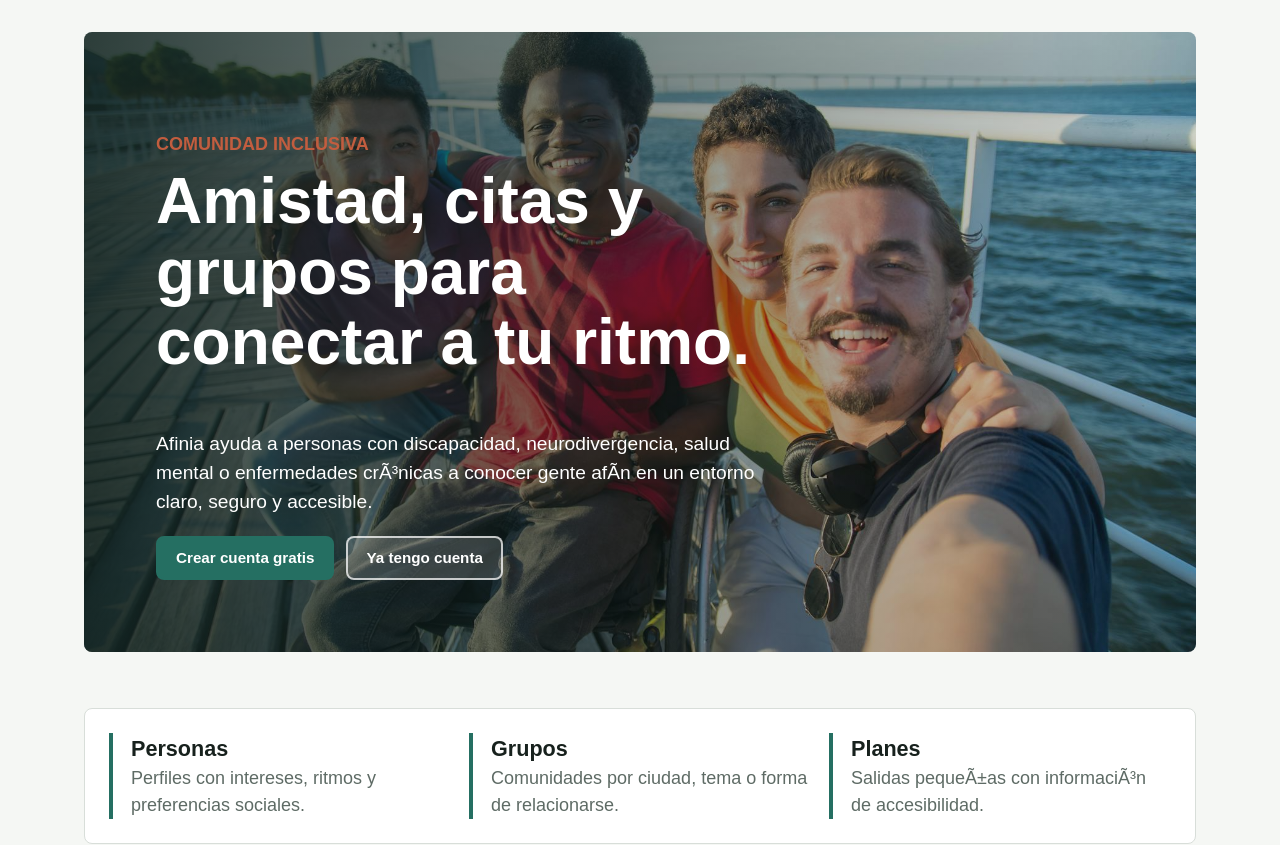
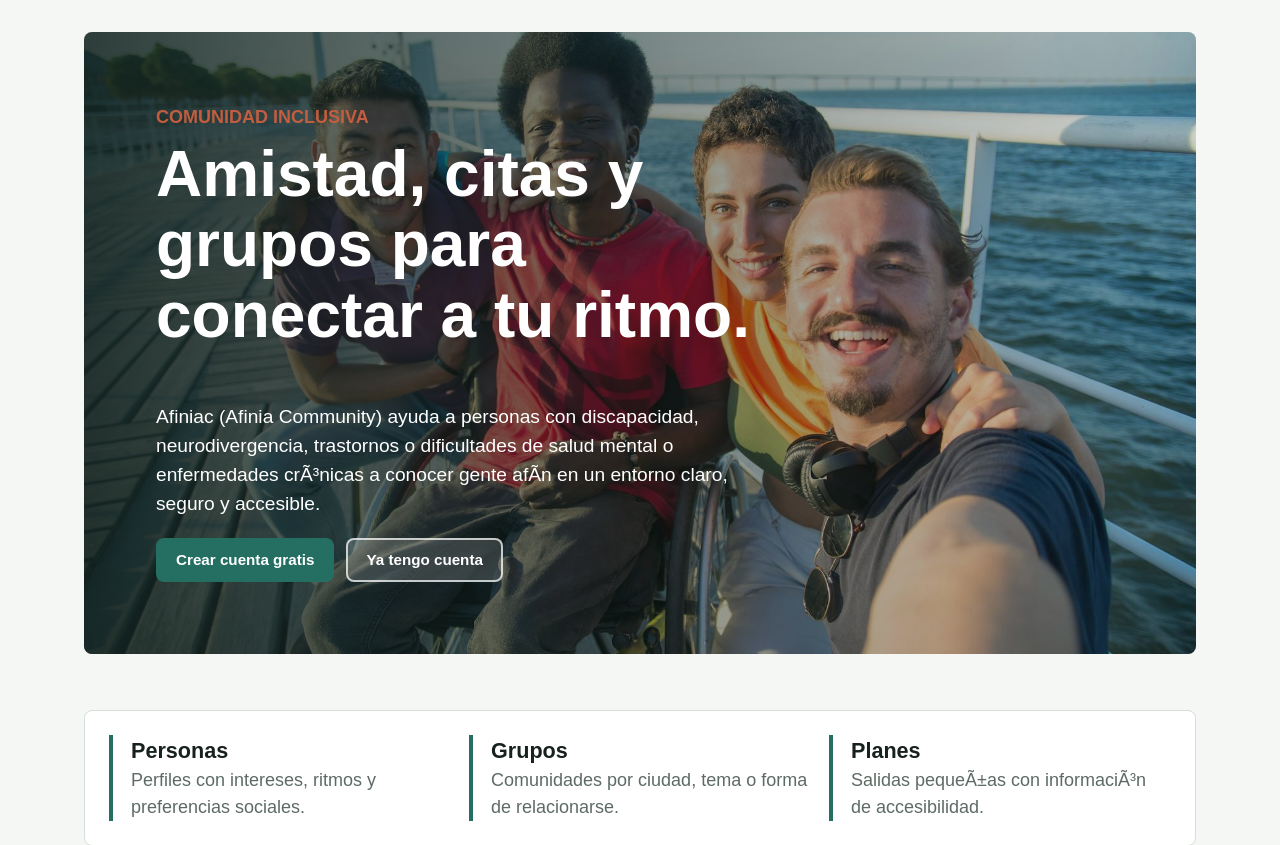
Before and after one commit to cristiandg79/Afinia, a Django app: page / in a window 1280 px wide. Shown: the part 87-932 px from the top of the page. Run offline with Django 4.2, Linux system fonts and the light colour scheme.

Commit message:
Actualizar texto de inicio de Afiniac

```diff
--- a/templates/accounts/home.html
+++ b/templates/accounts/home.html
@@ -1,6 +1,6 @@
 {% extends 'base.html' %}
 {% load static %}
-{% block title %}Afinia - Comunidad inclusiva{% endblock %}
+{% block title %}Afiniac - Comunidad inclusiva{% endblock %}
 {% block content %}
 <section class="landing-hero">
     <img src="{% static 'img/landing-community.jpg' %}" alt="Grupo diverso de personas compartiendo un momento social">
@@ -8,7 +8,7 @@
     <div class="landing-hero__content">
         <p class="eyebrow">Comunidad inclusiva</p>
         <h1>Amistad, citas y grupos para conectar a tu ritmo.</h1>
-        <p>Afinia ayuda a personas con discapacidad, neurodivergencia, salud mental o enfermedades crÃ³nicas a conocer gente afÃ­n en un entorno claro, seguro y accesible.</p>
+        <p>Afiniac (Afinia Community) ayuda a personas con discapacidad, neurodivergencia, trastornos o dificultades de salud mental o enfermedades crÃ³nicas a conocer gente afÃ­n en un entorno claro, seguro y accesible.</p>
         <div class="actions">
             <a class="button" href="{% url 'signup' %}">Crear cuenta gratis</a>
             <a class="button light" href="{% url 'login' %}">Ya tengo cuenta</a>
```
